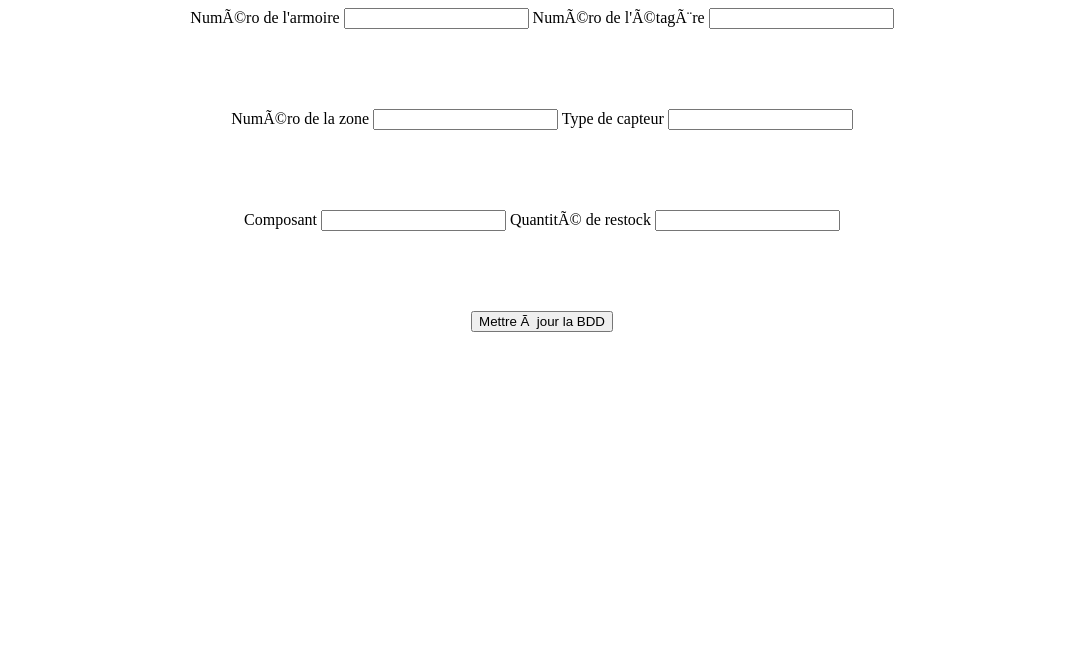
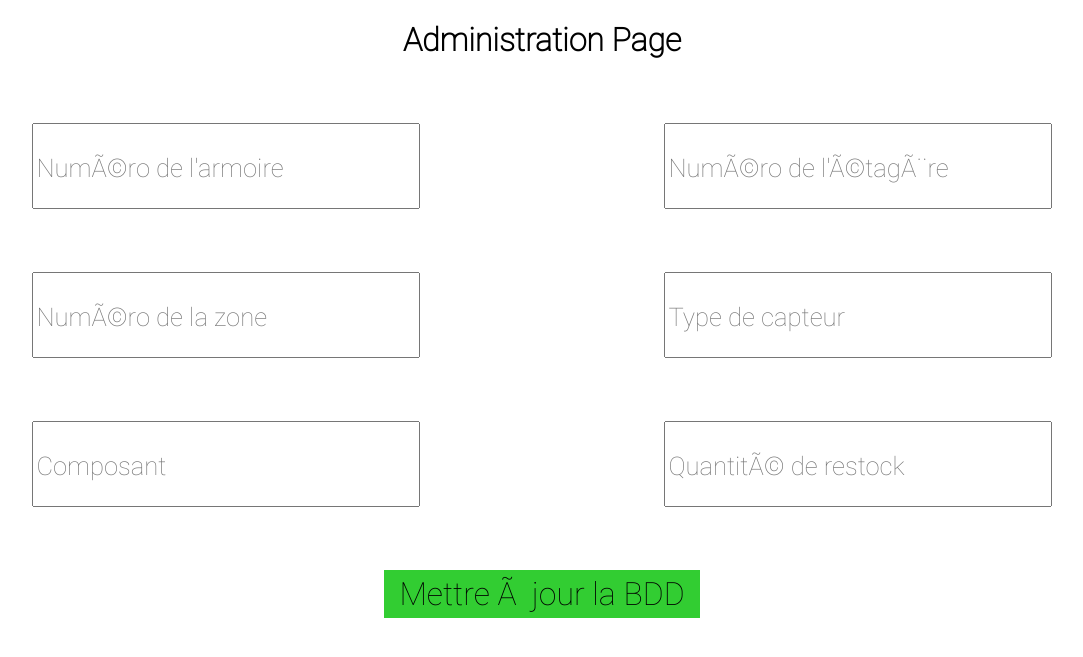
Before and after one commit to Artiqk/ArmoireIntelligente, a PHP site: page / in a window 1280 px wide. Shown: the top 657 px of the page, without its empty margins (98-1181 px from the left). Run offline with PHP 8.4, Linux system fonts and the light colour scheme.

Commit message:
Added style to index

```diff
--- a/css/styles.css
+++ b/css/styles.css
@@ -1,20 +1,56 @@
-div {
-    margin-bottom: 5rem;
+@font-face {
+    font-family: 'Roboto-Thin';
+    src: url("/Roboto-Thin.ttf");
 }
+
+
+h1 {
+    font-family: 'Roboto-Thin';
+    text-align: center;
+    margin-bottom: 5%;
+}
+
+
+input {
+    width: 30%;
+    height: 5rem;
+    margin-bottom: 5%;
+    font-family: 'Roboto-Thin';
+    font-size: 2rem;
+}
+
 
 div.update_form {
     text-align: center;
 }
 
 
-div.first_row {
-    display: block;
+div.first_row, div.second_row, div.third_row {
+    display: flex;
+    justify-content: space-around;
 }
 
-div.second_row {
-    display: block;
+
+::placeholder {
+    font-family: 'Roboto-Thin';
+    font-size: 80%;
 }
 
-div.third_row {
-    display: block;
+
+button {
+    background-color: #32CD32;
+    font-family: 'Roboto-Thin';
+    font-size: 2rem;
+    border-style: none;
+    width: 25%;
+    height: 3rem;
+    transition-duration: 0.4s;
 }
+
+
+button:hover {
+    background-color: #28b828;
+    color: white;
+    box-shadow: 0 6px 10px 0 rgba(0,0,0,0.24);
+    cursor: pointer;
+}
--- a/index.html
+++ b/index.html
@@ -5,36 +5,33 @@
         <link href="./css/styles.css" rel="stylesheet">
     </head>
     <body>
+        <h1>Administration Page</h1>
+
         <form action="updateDatabase.php" method="POST">
+
             <div class="update_form">
+
                 <div class="first_row">
-                    <label>Numéro de l'armoire</label>
-                    <input name="armoire_id" id="armoire_id">
-
-                    <label>Numéro de l'étagère</label>
-                    <input name="floor_id" id="floor_id">
+                    <input name="armoire_id" id="armoire_id" placeholder="Numéro de l'armoire">
+                    <input name="floor_id" id="floor_id" placeholder="Numéro de l'étagère">
                 </div>
 
                 <div class="second_row">
-                    <label>Numéro de la zone</label>
-                    <input name="area_id" id="area_id">
-
-                    <label>Type de capteur</label>
-                    <input name="sensor_type" id="sensor_type">
+                    <input name="area_id" id="area_id" placeholder="Numéro de la zone">
+                    <input name="sensor_type" id="sensor_type" placeholder="Type de capteur">
                 </div>
 
                 <div class="third_row">
-                    <label>Composant</label>
-                    <input name="component" id="component">
-
-                    <label>Quantité de restock</label>
-                    <input name="restock_quantity" id="restock_quantity">
+                    <input name="component" id="component" placeholder="Composant">
+                    <input name="restock_quantity" id="restock_quantity" placeholder="Quantité de restock">
                 </div>
 
                 <div class="update">
                     <button>Mettre à jour la BDD</button>
                 </div>
+
             </div>
+
         </form>
     </body>
 </html>
```
Also changed, not shown: Roboto-Light.ttf (added), Roboto-Thin.ttf (added).
